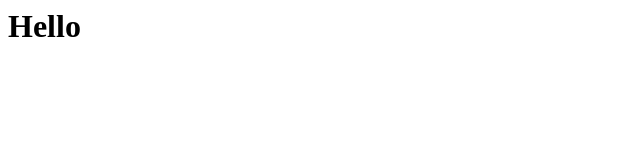
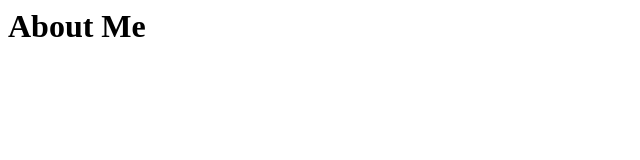
Before and after one commit to staten-island-tech/about-me-page-GoldenTalos, a plain HTML site: page index.html in a window 1280 px wide. Shown: the whole page, without its empty margins (0-640 px from the left). Drawn offline with Linux system fonts and the light colour scheme.

Commit message:
Update index.html

```diff
--- a/index.html
+++ b/index.html
@@ -1,11 +1,11 @@
 <html lang="en">
 <head>
-    <meta charset="UTF-8"
+    <meta charset="UTF-8">
     <meta http-equiv="X-UA-Compatible" content="IE=edge">
     <meta name="viewport" content="width=device-width, initial-scale=1.0">
-    <title>Document</title>
+    <title>About Me</title>
 </head>
 <body>
-    <h1>Hello</h1>
+    <h1>About Me</h1>
 </body>
 </html>
```
